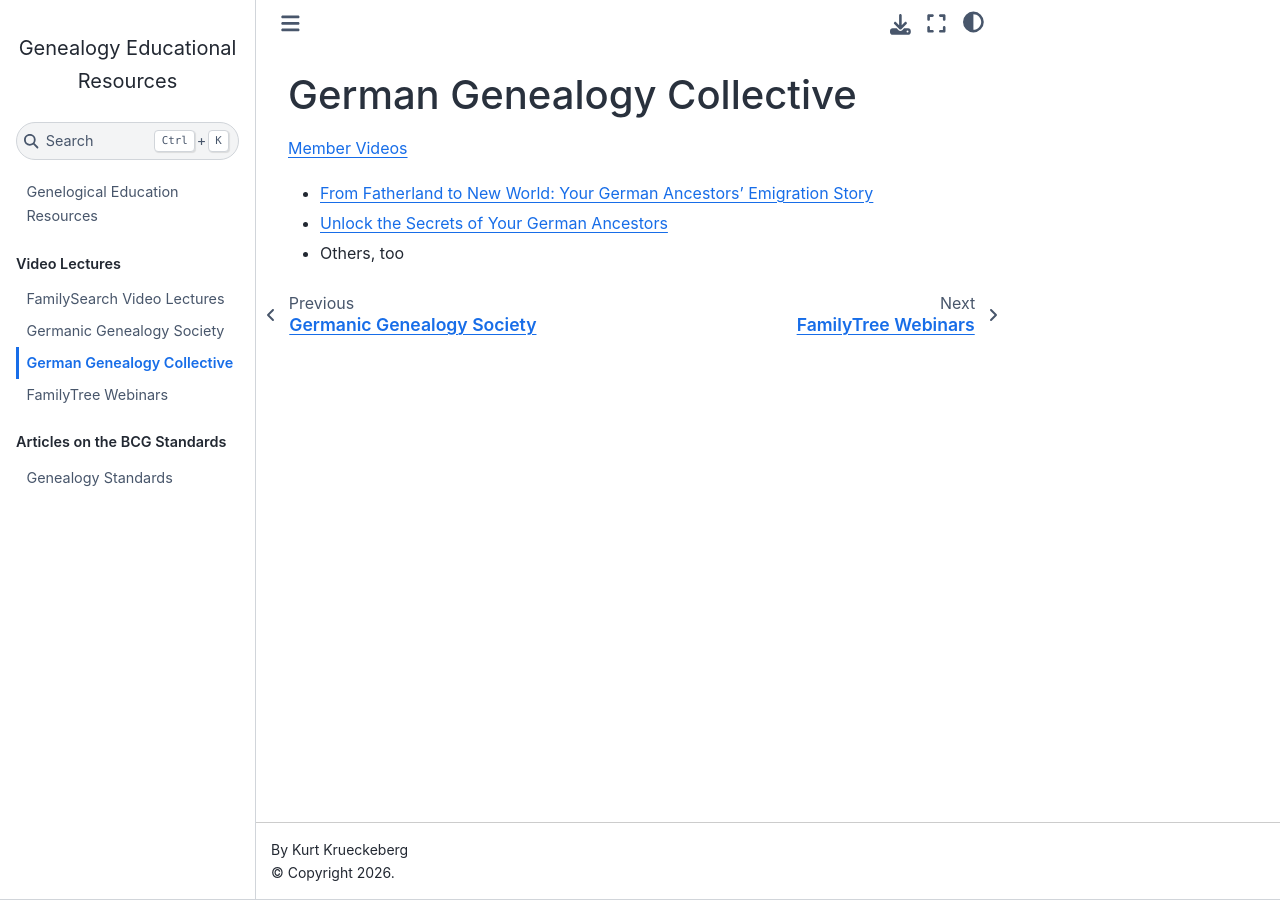
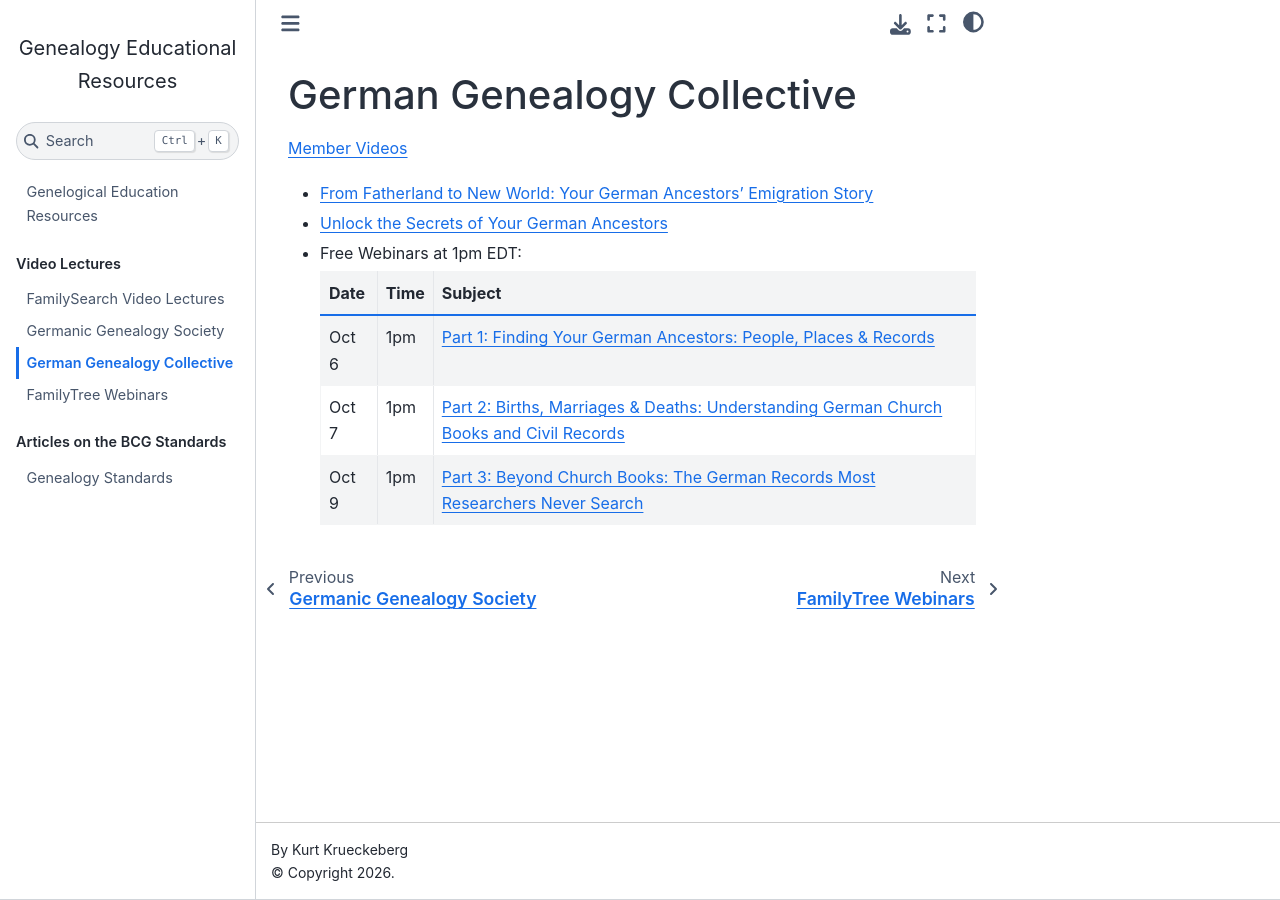
Before and after one commit to kurt-krueckeberg/sphinx-edu, a Jupyter Book: the page built from videos/german-gen-collective.md, in a window 1280 px wide. Built offline with Jupyter Book 1.0.4 settings and Sphinx 7.4.7 and the Sphinx Book theme 1.1.4, drawn with Linux system fonts in a browser that asks for light colours.

Commit message:
Update files

```diff
--- a/videos/german-gen-collective.md
+++ b/videos/german-gen-collective.md
@@ -5,4 +5,9 @@
 
 - [From Fatherland to New World: Your German Ancestors' Emigration Story](https://members.germangenealogycollective.com/courses/products/86a4a680-fcb7-463c-93c1-d9db7bda624e?courses=my&source=courses)
 - [Unlock the Secrets of Your German Ancestors](https://members.germangenealogycollective.com/courses/products/03c68d81-d0ea-4d47-8ad8-6dff0fc1375d?courses=my&source=courses)
-- Others, too
+- Free Webinars at 1pm EDT:
+  |Date|Time|Subject|
+  | -- | -- | ----- |
+  |Oct 6|1pm|[Part 1: Finding Your German Ancestors: People, Places & Records](https://us06web.zoom.us/j/84778184778?pwd=4Qj5dsJiLQt8G6lotK7Fs0zqGYzbdG.1)|
+  |Oct 7|1pm|[Part 2: Births, Marriages & Deaths: Understanding German Church Books and Civil Records](https://us06web.zoom.us/j/84778184778?pwd=4Qj5dsJiLQt8G6lotK7Fs0zqGYzbdG.1)|
+  |Oct 9|1pm|[Part 3: Beyond Church Books: The German Records Most Researchers Never Search](https://us06web.zoom.us/j/84778184778?pwd=4Qj5dsJiLQt8G6lotK7Fs0zqGYzbdG.1)|
```
